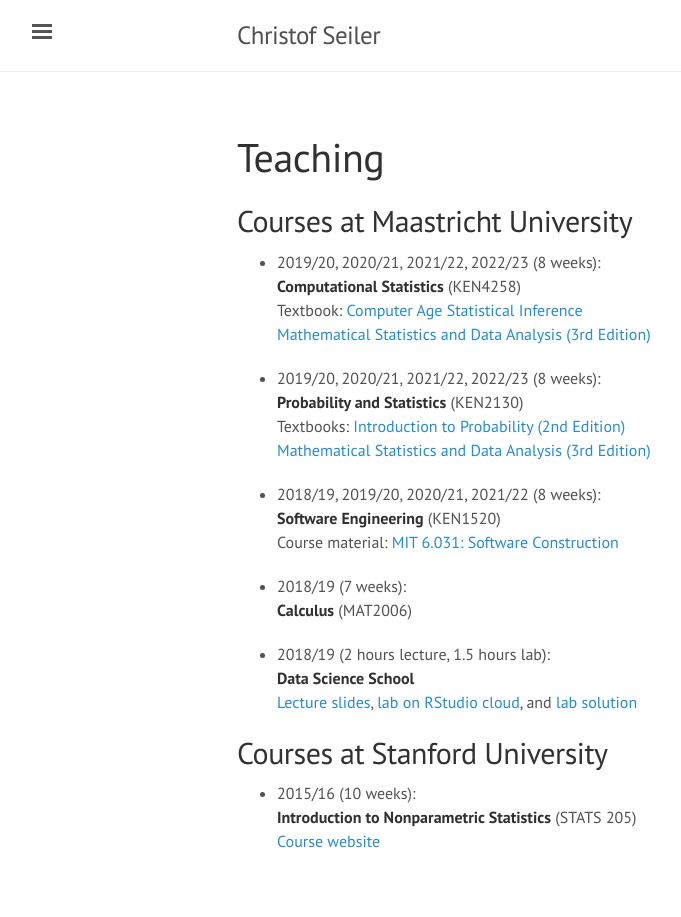
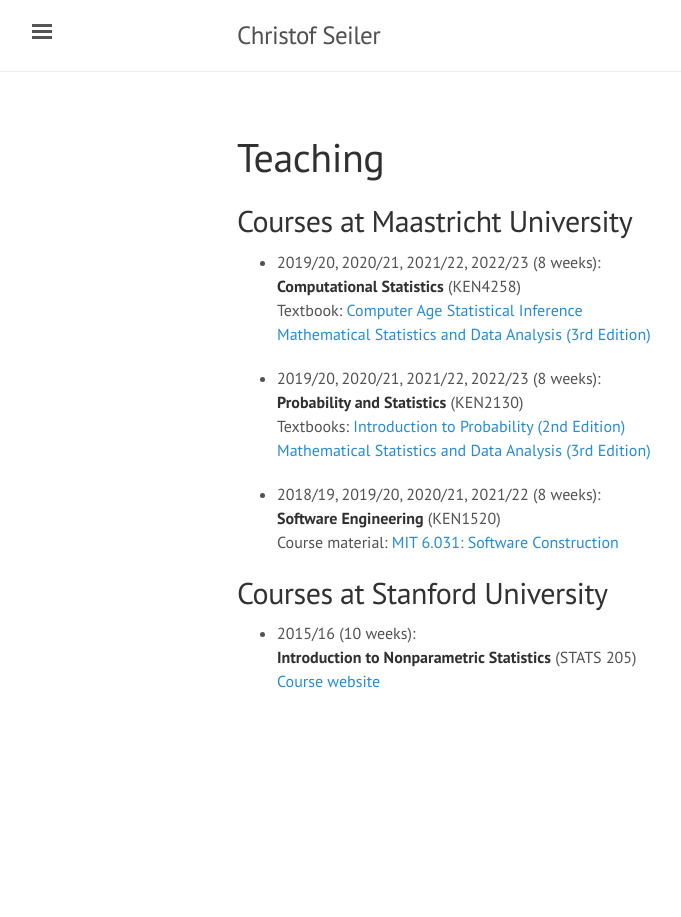
Before and after one commit to ChristofSeiler/ChristofSeiler.github.io, a Jekyll site: the page built from teaching.md, in a window 1280 px wide. Shown: the whole page, without its empty margins (3-684 px from the left). Built offline with Jekyll 4.4.1, drawn with Linux system fonts in a browser that asks for light colours.

Commit message:
Update teaching.md

```diff
--- a/teaching.md
+++ b/teaching.md
@@ -19,13 +19,6 @@ Textbooks: [Introduction to Probability (2nd Edition)](https://drive.google.com/
 **Software Engineering** (KEN1520) <br>
 Course material: [MIT 6.031: Software Construction](http://web.mit.edu/6.031/)
 
-* 2018/19 (7 weeks): <br>
-**Calculus** (MAT2006) <br>
-
-* 2018/19 (2 hours lecture, 1.5 hours lab): <br>
-**Data Science School** <br>
-[Lecture slides](https://christofseiler.github.io/data_science_school/dke_dss_lecture_01.pdf), [lab on RStudio cloud](https://rstudio.cloud/project/350555), and [lab solution](https://christofseiler.github.io/data_science_school/dke_dss_lab_01.html)
-
 ## Courses at Stanford University
 
 * 2015/16 (10 weeks): <br>
```
